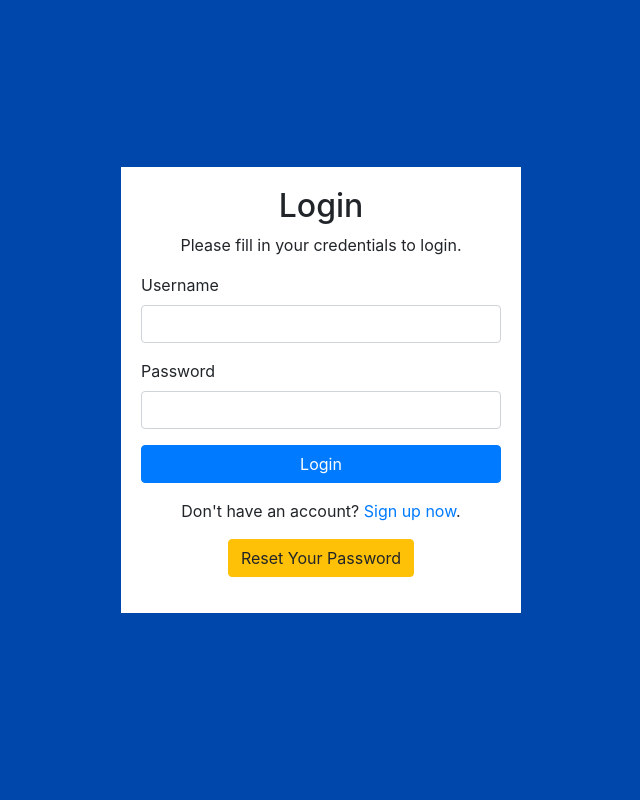
After one commit to rickgerssen/uitzendbureau, a PHP site: page /EditLogin in a window 1280 px wide. The commit adds this page. Shown: the whole page, without its empty margins (319-959 px from the left). Run offline with PHP 8.4, Linux system fonts and the light colour scheme.

Commit message:
inlog versie 2

```diff
--- /dev/null
+++ b/EditLogin.php
@@ -0,0 +1,149 @@
+<?php
+// Initialize the session
+session_start();
+
+// Check if the user is already logged in, if yes then redirect him to welcome page
+if(isset($_SESSION["loggedin"]) && $_SESSION["loggedin"] === true){
+    header("location: welcome.php");
+    exit;
+}
+
+// Include config file
+require_once "config.php";
+
+// Define variables and initialize with empty values
+$username = $password = "";
+$username_err = $password_err = $login_err = "";
+
+// Processing form data when form is submitted
+if($_SERVER["REQUEST_METHOD"] == "POST"){
+
+    // Check if username is empty
+    if(empty(trim($_POST["username"]))){
+        $username_err = "Please enter username.";
+    } else{
+        $username = trim($_POST["username"]);
+    }
+
+    // Check if password is empty
+    if(empty(trim($_POST["password"]))){
+        $password_err = "Please enter your password.";
+    } else{
+        $password = trim($_POST["password"]);
+    }
+
+    // Validate credentials
+    if(empty($username_err) && empty($password_err)){
+        // Prepare a select statement
+        $sql = "SELECT id, username, password FROM users WHERE username = ?";
+
+        if($stmt = mysqli_prepare($link, $sql)){
+            // Bind variables to the prepared statement as parameters
+            mysqli_stmt_bind_param($stmt, "s", $param_username);
+
+            // Set parameters
+            $param_username = $username;
+
+            // Attempt to execute the prepared statement
+            if(mysqli_stmt_execute($stmt)){
+                // Store result
+                mysqli_stmt_store_result($stmt);
+
+                // Check if username exists, if yes then verify password
+                if(mysqli_stmt_num_rows($stmt) == 1){
+                    // Bind result variables
+                    mysqli_stmt_bind_result($stmt, $id, $username, $hashed_password);
+                    if(mysqli_stmt_fetch($stmt)){
+                        if(password_verify($password, $hashed_password)){
+                            // Password is correct, so start a new session
+                            session_start();
+
+                            // Store data in session variables
+                            $_SESSION["loggedin"] = true;
+                            $_SESSION["id"] = $id;
+                            $_SESSION["username"] = $username;
+
+                            // Redirect user to welcome page
+                            header("location: editaccountpagina");
+                        } else{
+                            // Password is not valid, display a generic error message
+                            $login_err = "Invalid username or password.";
+                        }
+                    }
+                } else{
+                    // Username doesn't exist, display a generic error message
+                    $login_err = "Invalid username or password.";
+                }
+            } else{
+                echo "Oops! Something went wrong. Please try again later.";
+            }
+
+            // Close statement
+            mysqli_stmt_close($stmt);
+        }
+    }
+
+    // Close connection.
+    mysqli_close($link);
+}
+?>
+
+ <!DOCTYPE html>
+<html lang="en">
+<head>
+    <meta charset="UTF-8">
+    <title>Login</title>
+    <link rel="stylesheet" href="https://maxcdn.bootstrapcdn.com/bootstrap/4.5.2/css/bootstrap.min.css"><!--link naar stylesheet-->
+    <style>
+        body {
+            background-color: #0047AB;
+            display: flex;
+            justify-content: center;
+            align-items: center;
+            height: 100vh;
+            flex-direction: column;
+        }
+        .form-container {
+            width: 90%;
+            max-width: 400px;
+            background: #fff;
+
+            padding: 20px;
+            margin-bottom: 20px;
+        }
+    </style>
+</head>
+<body>
+    <div class="form-container"><!--container-->
+        <?php
+        if(!empty($login_err)){
+            echo '<div class="alert alert-danger">' . $login_err . '</div>';
+        }
+        ?>
+        <!--Form with login and buttons for signup and reset password-->
+        <form action="<?php echo htmlspecialchars($_SERVER["PHP_SELF"]); ?>" method="post">
+            <h2 class="text-center">Login</h2>
+            <p class="text-center">Please fill in your credentials to login.</p>
+            <div class="form-group">
+                <label for="username">Username</label>
+                <input type="text" name="username" id="username" class="form-control <?php echo (!empty($username_err)) ? 'is-invalid' : ''; ?>" value="<?php echo $username; ?>"><!--Voeg gebruikers naam toe en check of er een gebruikers naam er staat-->
+                <span class="invalid-feedback"><?php echo $username_err; ?></span>
+            </div>
+            <div class="form-group">
+                <label for="password">Password</label>
+                <input type="password" name="password" id="password" class="form-control <?php echo (!empty($password_err)) ? 'is-invalid' : ''; ?>"><!--Voeg wachtwoord toe en check of er een wachtwoord staat-->
+                <span class="invalid-feedback"><?php echo $password_err; ?></span>
+            </div>
+            <div class="form-group">
+                <input type="submit" class="btn btn-primary btn-block" value="Login">
+            </div>
+            <p class="text-center">Don't have an account? <a href="register.php">Sign up now</a>.</p><!--button voor registreer account-->
+            <p class="text-center"><a href="reset-password.php" class="btn btn-warning">Reset Your Password</a></p><!--button om wachtwoord te resetten-->
+        </form>
+    </div>
+
+    <script src="https://ajax.googleapis.com/ajax/libs/jquery/3.5.1/jquery.min.js"></script>
+    <script src="https://cdnjs.cloudflare.com/ajax/libs/popper.js/1.16.0/umd/popper.min.js"></script>
+    <script src="https://maxcdn.bootstrapcdn.com/bootstrap/4.5.2/js/bootstrap.min.js"></script>
+</body>
+</html>
--- a/index.html
+++ b/index.html
@@ -46,7 +46,7 @@
                   </ul>
               </li>
               <li><a href="#">File</a></li>
-              <li><a href="#">Account</a></li>
+              <li><a href="editaccountpagina">Account</a></li>
               <li><a href="login">Log in</a></li>
           </ul>
 
```
Also changed, not shown: EditAccountPagina.php (+12 -2 lines), footer.php (+2 -14 lines), navbar.php (+2 -19 lines).
